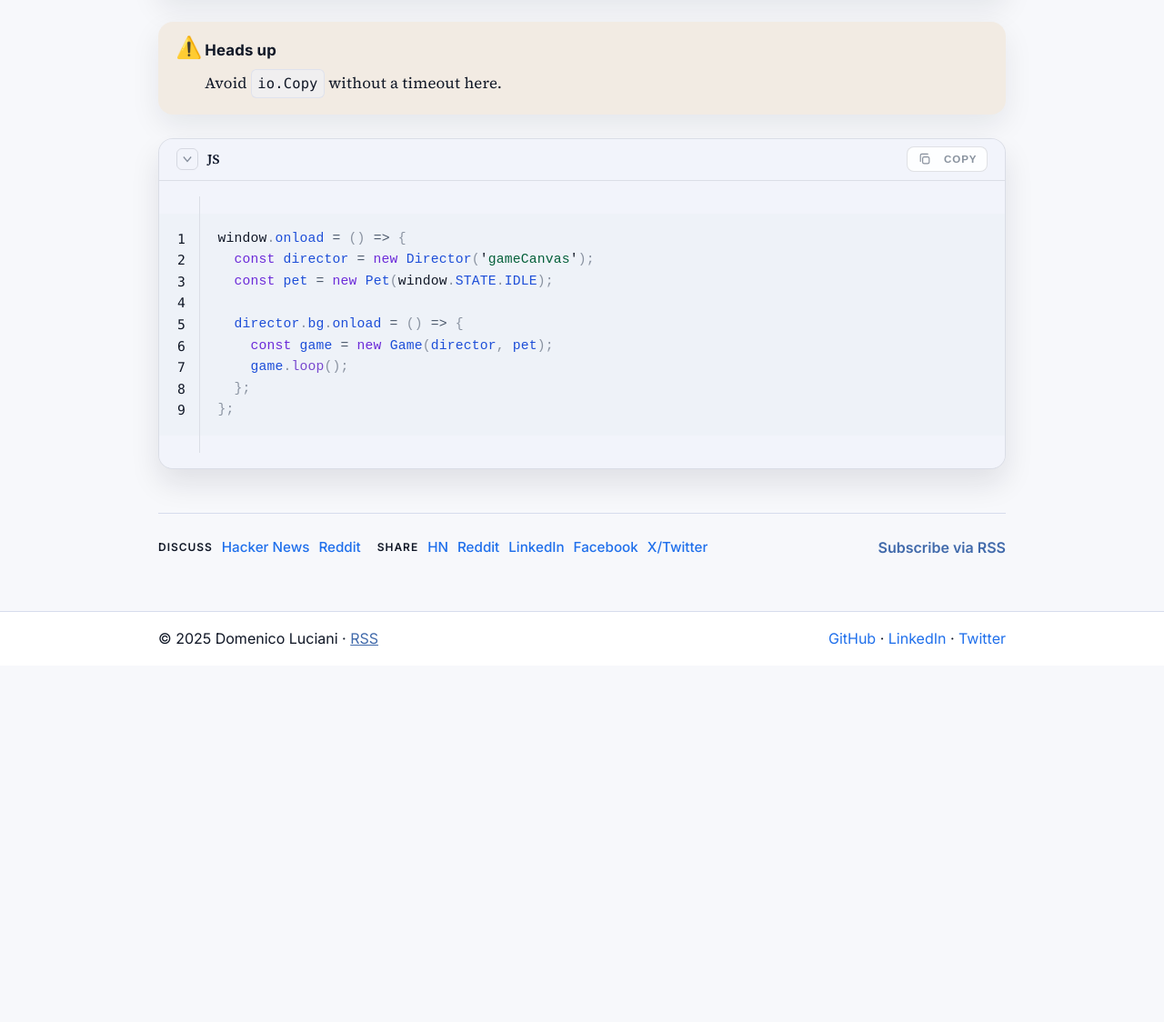
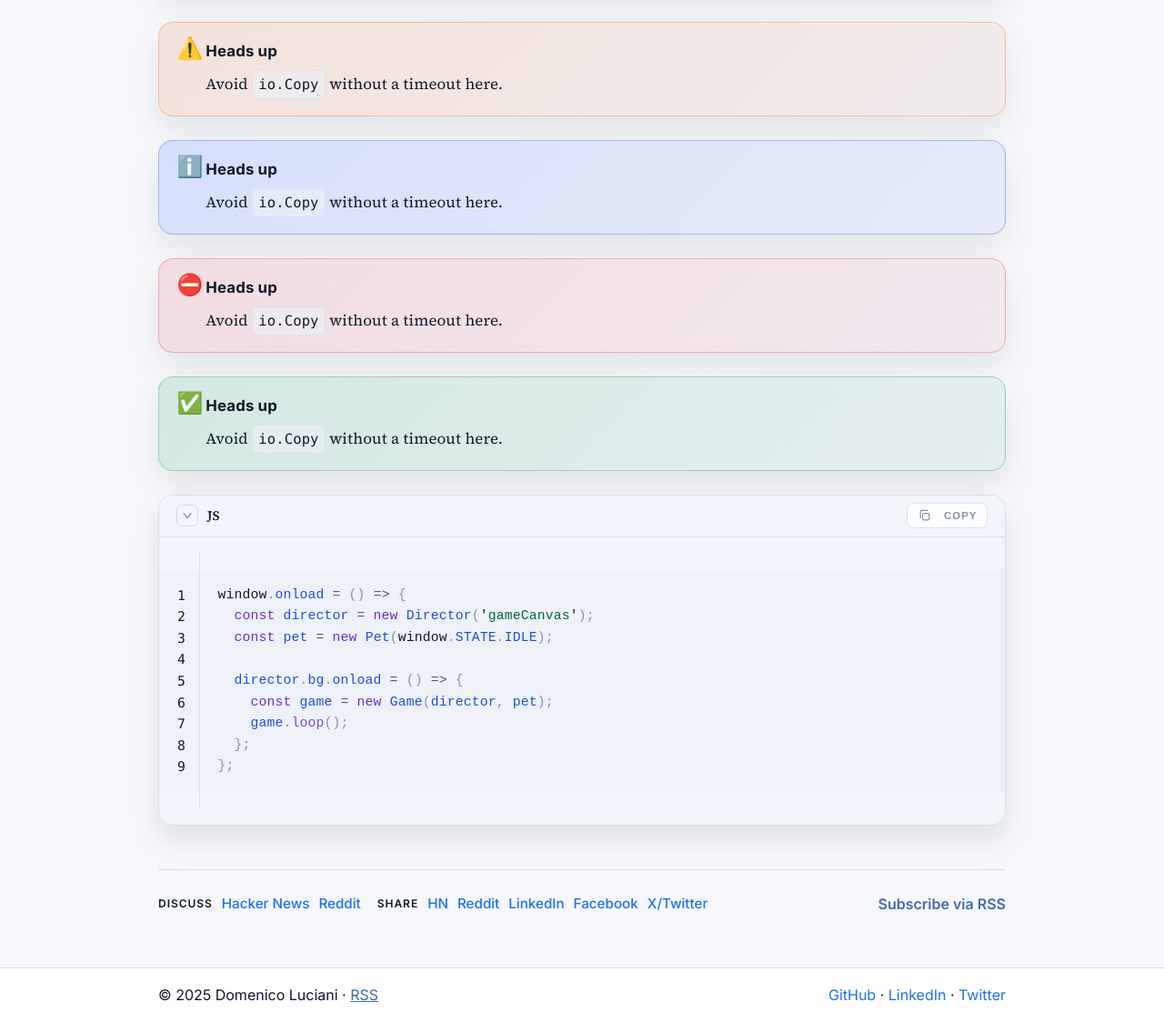
Before and after one commit to dlion/dryrun, a Jekyll site: the page built from _posts/2025-01-02-something-to-say.md, in a window 1280 px wide and 1400 px high, scrolled down 1351 px. Shown: the part 276-1400 px from the top of the window at 91% size. Built offline with Jekyll 4.4.1, drawn with Linux system fonts in a browser that asks for light colours; before the commit the page ends 2359 px from its top, so only the background shows below that.

Commit message:
other snapshot

````diff
--- a/_posts/2025-01-02-something-to-say.md
+++ b/_posts/2025-01-02-something-to-say.md
@@ -23,6 +23,18 @@ Expect hands-on examples, fewer buzzwords, and trade-offs called out explicitly.
 > Avoid `io.Copy` without a timeout here.
 {: .callout .warn}
 
+> **Heads up**
+> Avoid `io.Copy` without a timeout here.
+{: .callout .info}
+
+> **Heads up**
+> Avoid `io.Copy` without a timeout here.
+{: .callout .error}
+
+> **Heads up**
+> Avoid `io.Copy` without a timeout here.
+{: .callout .success}
+
 
 ```js
 window.onload = () => {
--- a/assets/css/main.css
+++ b/assets/css/main.css
@@ -43,6 +43,12 @@
   --code-attr: #0f766e;
   --code-operator: #475467;
   --code-punctuation: rgba(71,84,103,0.6);
+
+  /* Callouts */
+  --callout-warn: #f97316;
+  --callout-error: #ef4444;
+  --callout-info: #2563eb;
+  --callout-success: #16a34a;
 }
 
 html[data-theme="dark"] {
@@ -80,6 +86,11 @@ html[data-theme="dark"] {
   --code-attr: #7de2d1;
   --code-operator: #9aa8cc;
   --code-punctuation: rgba(148,163,184,0.6);
+
+  --callout-warn: #fb923c;
+  --callout-error: #f87171;
+  --callout-info: #60a5fa;
+  --callout-success: #34d399;
 }
 
 * { box-sizing: border-box; }
@@ -174,13 +185,11 @@ p { margin: .9em 0; color: var(--text); }
 .post-list { margin-top: 8px; }
 .post-item { padding: 18px 0; border-bottom: 1px solid var(--border); }
 .post-title { margin: 0 0 6px; font-size: clamp(20px, 2.3vw, 26px); }
-.post-title a,
-.post-card-title a {
-  color: color-mix(in srgb, var(--link) 72%, var(--text) 28%);
+.post-title a {
+  color: var(--text);
   text-decoration: none;
 }
-.post-title a:hover,
-.post-card-title a:hover {
+.post-title a:hover {
   color: var(--link);
 }
 .post-title a:hover { text-decoration: underline; }
@@ -223,15 +232,16 @@ p { margin: .9em 0; color: var(--text); }
 
 .post-content blockquote.callout {
   --callout-icon: "💡";
-  --callout-accent: var(--link);
-  --callout-border: color-mix(in srgb, var(--callout-accent) 65%, transparent);
-  --callout-bg: color-mix(in srgb, var(--callout-accent) 10%, var(--code-surface) 90%);
+  --callout-accent: var(--callout-info);
   margin: 1.6rem 0;
   padding: 1.1rem 1.2rem 1.1rem 3.2rem;
   border-radius: 16px;
   border-left: none;
-  background: var(--callout-bg);
-  box-shadow: 0 12px 32px rgba(15,23,42,.08);
+  background: linear-gradient(135deg,
+      color-mix(in srgb, var(--callout-accent) 14%, var(--code-surface) 86%) 0%,
+      color-mix(in srgb, var(--callout-accent) 6%, var(--code-surface) 94%) 100%);
+  border: 1px solid color-mix(in srgb, var(--callout-accent) 35%, transparent);
+  box-shadow: 0 16px 36px rgba(15,23,42,.09);
   position: relative;
   color: var(--text);
 }
@@ -256,12 +266,10 @@ p { margin: .9em 0; color: var(--text); }
 .post-content blockquote.callout p:first-of-type { margin-top: 0; }
 .post-content blockquote.callout p:last-of-type { margin-bottom: 0; }
 
-.post-content blockquote.callout.info    { --callout-accent: #2563eb; --callout-icon: "ℹ️"; }
-.post-content blockquote.callout.tip     { --callout-accent: #0ea5e9; --callout-icon: "💡"; }
-.post-content blockquote.callout.warn    { --callout-accent: #f59e0b; --callout-icon: "⚠️"; }
-.post-content blockquote.callout.danger  { --callout-accent: #ef4444; --callout-icon: "⛔"; }
-.post-content blockquote.callout.success { --callout-accent: #10b981; --callout-icon: "✅"; }
-.post-content blockquote.callout.note    { --callout-accent: #6366f1; --callout-icon: "📝"; }
+.post-content blockquote.callout.info    { --callout-accent: var(--callout-info);    --callout-icon: "ℹ️"; }
+.post-content blockquote.callout.warn    { --callout-accent: var(--callout-warn);    --callout-icon: "⚠️"; }
+.post-content blockquote.callout.error   { --callout-accent: var(--callout-error);   --callout-icon: "⛔"; }
+.post-content blockquote.callout.success { --callout-accent: var(--callout-success); --callout-icon: "✅"; }
 
 /* Code blocks */
 .highlighter-rouge {
@@ -669,11 +677,9 @@ p { margin: .9em 0; color: var(--text); }
 .post-card { padding: 1.25rem 0; border-bottom: 1px solid var(--border); }
 .post-card:last-child { border-bottom: 0; }
 .post-card-title { font-size: 1.6rem; line-height: 1.3; margin: 0 0 .25rem; }
-.post-card-title a { text-decoration: none; }
-.post-card-title a:hover { text-decoration: underline; }
-.post-card-title a:visited {
-  color: color-mix(in hsl, var(--link) 60%, var(--text) 40%);
-}
+.post-card-title a { text-decoration: none; color: var(--text); }
+.post-card-title a:hover { text-decoration: underline; color: var(--link); }
+.post-card-title a:visited { color: var(--text); }
 .post-card-meta { color: var(--muted); margin: 0 0 .5rem; font-size: .95rem; }
 .post-card-excerpt { margin: 0; color: var(--text); }
 
````
